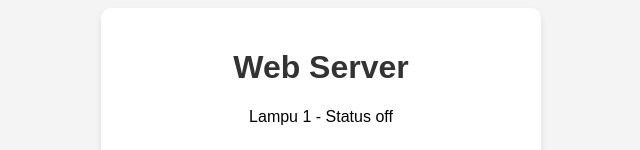
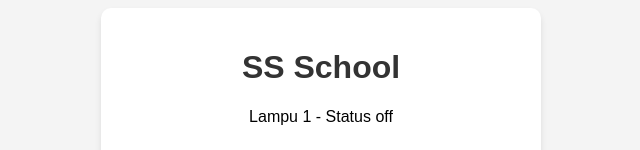
Before and after one commit to Nasrullah-02/lampu-web, a plain HTML site: page index.html in a window 1280 px wide. Shown: the top 150 px of the page, without its empty margins (319-959 px from the left). Drawn offline with Linux system fonts and the light colour scheme; no server answers.

Commit message:
Update index.html

```diff
--- a/index.html
+++ b/index.html
@@ -54,7 +54,7 @@ h1 {
 </head>
 <body>
     <div class="container">
-        <h1>Web Server</h1>
+        <h1>SS School</h1>
 
         <p>Lampu 1 - Status <span id="output26State">off</span></p>
         <p><a id="btn26" class="button on">ON</a></p>
```
